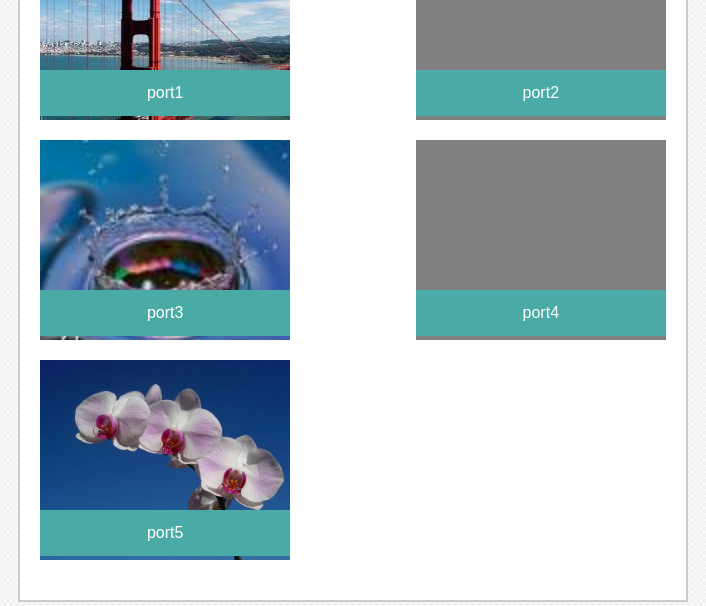
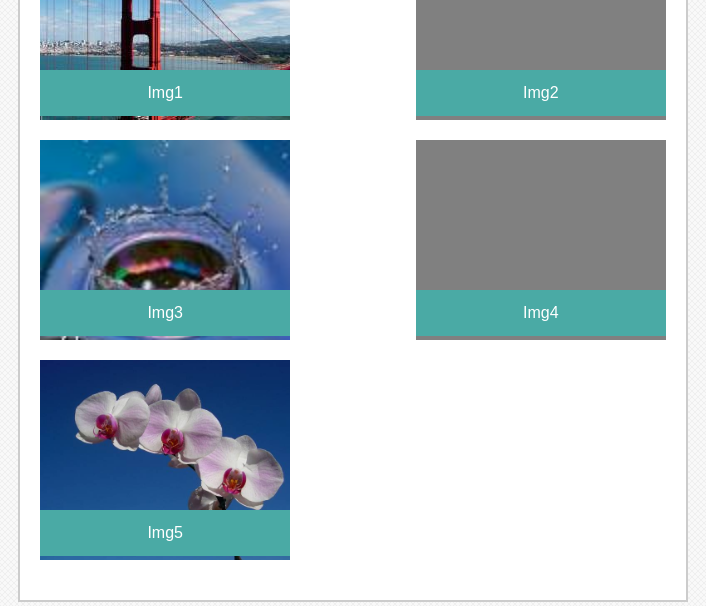
Before and after one commit to PedDeepa/Basic-Portfolio, a plain HTML site: page portfolio.html in a window 1280 px wide. Shown: the part 263-869 px from the top of the page, 142-848 px from the left. Drawn offline with Linux system fonts and the light colour scheme.

Commit message:
fifth version

```diff
--- a/portfolio.html
+++ b/portfolio.html
@@ -25,24 +25,24 @@
 
             <div class="portfolio" id="portfolio1">
 
-                <h4>port1</h4>
+                <h4>Img1</h4>
              </div>
 
              <div class="portfolio" id="portfolio2">
 
-                <h4>port2</h4>
+                <h4>Img2</h4>
                  </div>
             <div class="portfolio" id="portfolio3">
 
-                 <h4>port3</h4>
+                 <h4>Img3</h4>
                 </div>
             <div class="portfolio" id="portfolio4">
 
-                <h4>port4</h4>
+                <h4>Img4</h4>
                  </div>
             <div class="portfolio" id="portfolio5">
 
-               <h4>port5</h4>
+               <h4>Img5</h4>
              </div>
 
 
```
